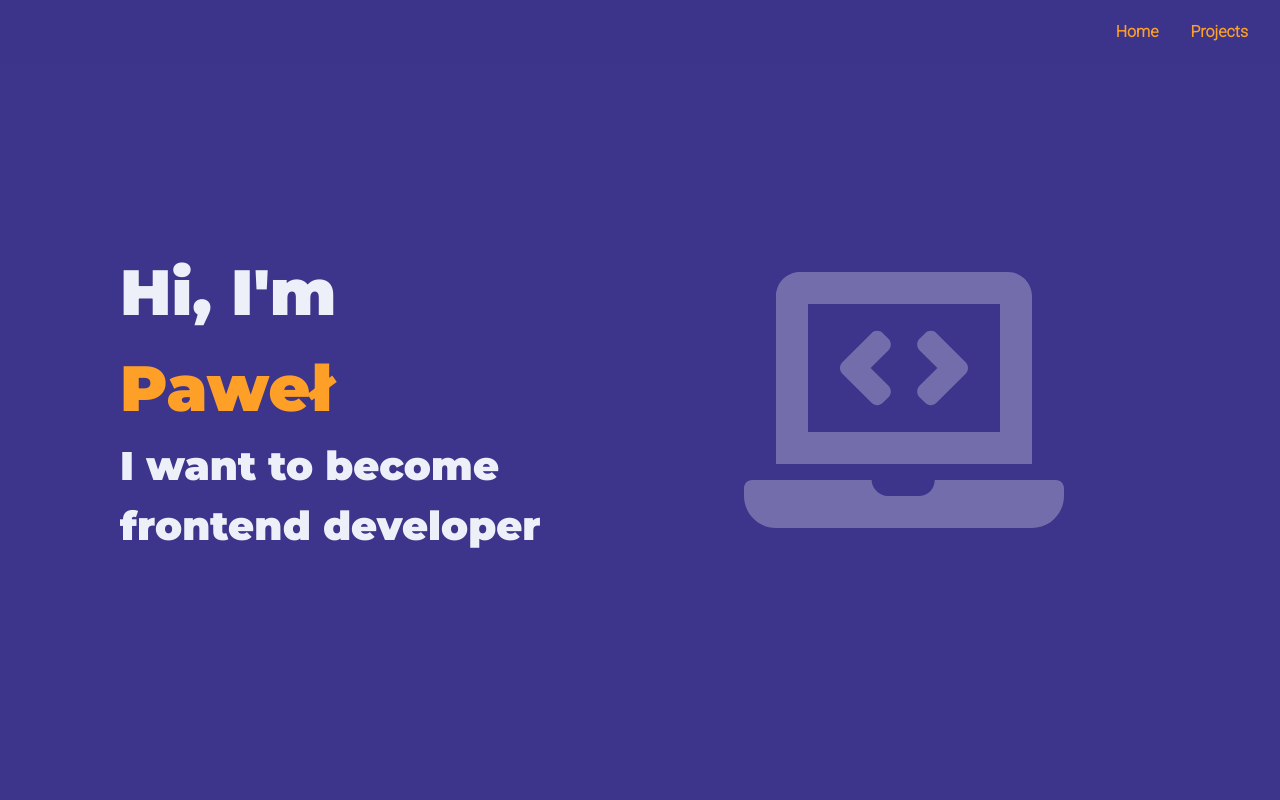
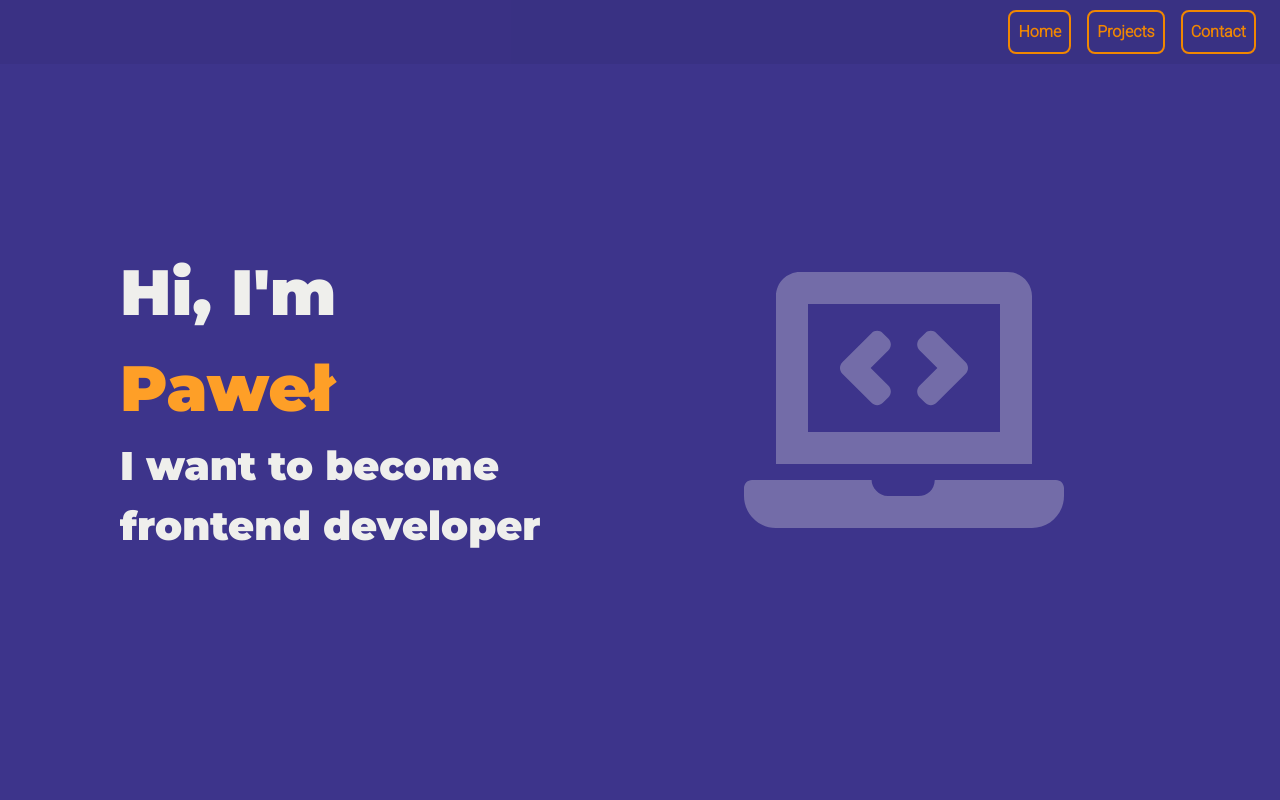
Before and after one commit to pawel975/pawel-kurek-portfolio, a React (Create React App) app: page / in a window 1280 px wide. Shown: the top 800 px of the page. Built offline with nearby package versions, Linux system fonts and the light colour scheme.

Commit message:
styling upgrade

```diff
--- a/src/Components/Footer/Footer.js
+++ b/src/Components/Footer/Footer.js
@@ -2,7 +2,7 @@ import './Footer.scss';
 
 const Footer = () => {
     return (
-        <footer>
+        <footer id='contact'>
 
         </footer>
     )
--- a/src/Components/Footer/Footer.scss
+++ b/src/Components/Footer/Footer.scss
@@ -0,0 +1,7 @@
+@use '../../variables.scss' as *;
+
+footer {
+    width: 100%;
+    height: 100vh;
+    background-color: $clr-secondary-dark;
+}
--- a/src/Components/Nav/Nav.js
+++ b/src/Components/Nav/Nav.js
@@ -6,6 +6,7 @@ const Nav = () => {
         <nav>
             <NavLink id="landing-page" text={"Home"}/>
             <NavLink id="projects-page" text={"Projects"}/>
+            <NavLink id="contact" text={"Contact"}/>
         </nav>
     )
 }
--- a/src/Components/Nav/Nav.scss
+++ b/src/Components/Nav/Nav.scss
@@ -8,7 +8,7 @@ nav {
     top: 0;
     left: 0;
     padding-inline: 1.5rem;
-    @include bgColor($clr-primary-dark, 0.85);
+    @include bgColor(black, 0.05);
     display: flex;
     justify-content: flex-end;
     align-items: center;
--- a/src/Components/NavLink/NavLink.scss
+++ b/src/Components/NavLink/NavLink.scss
@@ -7,7 +7,9 @@ a.nav-link {
     list-style: none;
     text-decoration: none;
     transition: 0.1s ease-in-out;
-    color: lighten($clr-accent, 10%);
+    color: $clr-accent;
+    border: 2px solid $clr-accent;
+    border-radius: 0.5rem;
     cursor: pointer;
 
     @media (min-width: 125rem) { // 2000 px
@@ -24,6 +26,7 @@ a.nav-link {
 
     &:hover {
         // transform: translateY(0.1rem) translateX(-0.1rem);
-        box-shadow: inset 0px 0px 5px 2px lighten($clr-accent, 10%);
+        color: $clr-primary-light;
+        background-color: $clr-accent;
     }
 }
--- a/src/_variables.scss
+++ b/src/_variables.scss
@@ -2,8 +2,10 @@
 
 // colors
 $clr-primary-dark: #3D348B;
-$clr-primary-light: #edf0f8;
+$clr-primary-light: #efefec;
+$clr-secondary-dark: #4C3957;
 $clr-accent: #F18701;
+
 
 // mixins
 @mixin fontColor($RGBcolor, $opacity) {
```
